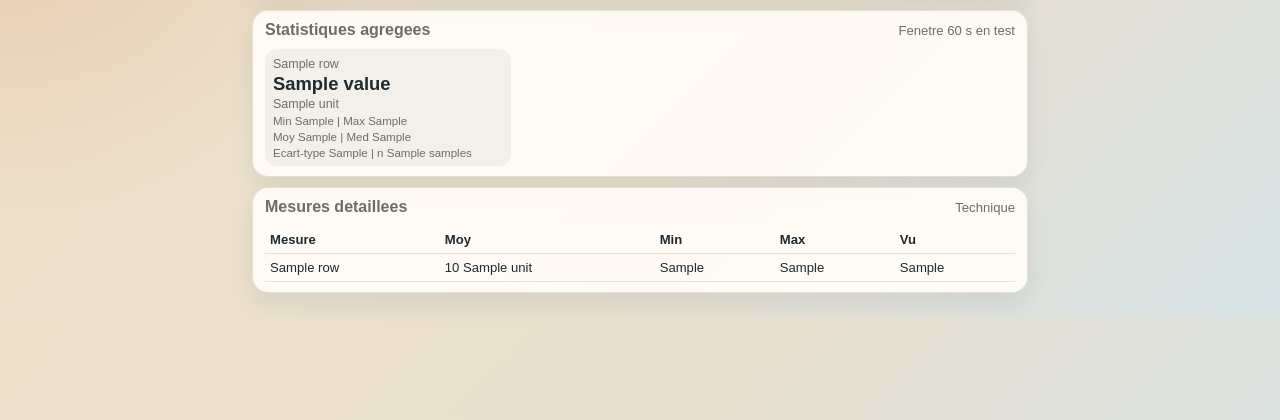
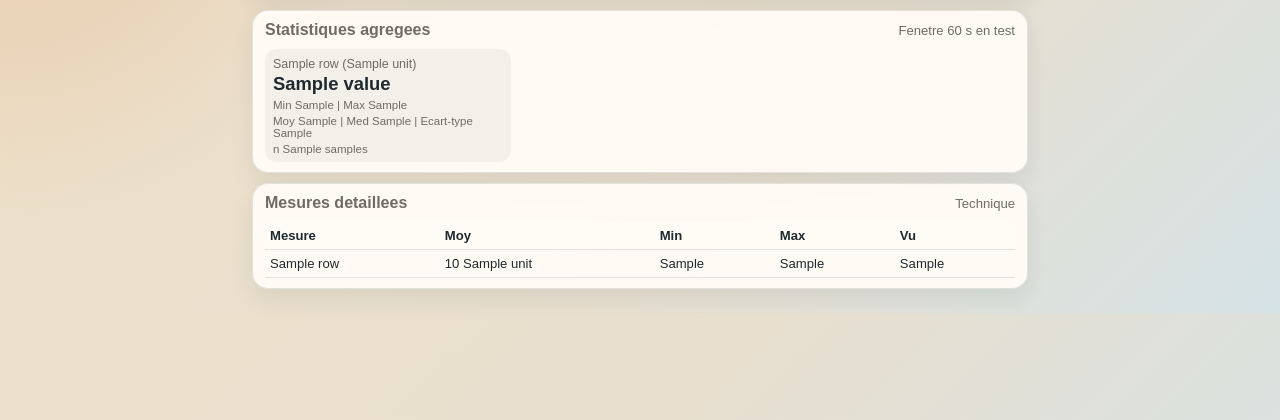
Before and after one commit to jgrelet/rpi3-meteo, a FastAPI app: template app/templates/reduced_data.html in a window 1280 px wide. Shown: the part 150-570 px from the top of the page. Run offline with FastAPI, Linux system fonts and the light colour scheme; the template is opened without the code that fills it: most values are stand-ins (such as "Sample title", 1, 10 or a date in 2020).

Commit message:
stat optimization panel

```diff
--- a/app/main.py
+++ b/app/main.py
@@ -31,10 +31,10 @@ PAGE_LABELS = {
     "forecast-days": "4 jours",
 }
 PRIMARY_REDUCED_METRICS = {
-    "temperature_c": ("Temperature", "C"),
+    "gas_kohms": ("Gaz", "kOhms"),
     "humidity_pct": ("Humidite", "%"),
     "pressure_hpa": ("Pression", "hPa"),
-    "gas_kohms": ("Gaz", "kOhms"),
+    "temperature_c": ("Temperature", "C"),
     "wind_speed_kmh": ("Vent", "km/h"),
     "wind_dir_deg": ("Direction", "deg"),
     "rain_mm_total": ("Pluie", "mm"),
@@ -65,10 +65,10 @@ def metric_cards_from_payload(payload_json: str | None) -> List[Dict[str, str]]:
         return []
     payload = json.loads(payload_json)
     keys = [
-        ("temperature_c", "Temperature", "C"),
+        ("gas_kohms", "Gaz", "kOhms"),
         ("humidity_pct", "Humidite", "%"),
         ("pressure_hpa", "Pression", "hPa"),
-        ("gas_kohms", "Gaz", "kOhms"),
+        ("temperature_c", "Temperature", "C"),
         ("wind_speed_kmh", "Vent", "km/h"),
         ("wind_dir_cardinal", "Direction", ""),
         ("rain_mm_total", "Pluie", "mm"),
--- a/app/templates/reduced_data.html
+++ b/app/templates/reduced_data.html
@@ -30,12 +30,11 @@
             <div class="metrics metrics-reduced">
                 {% for row in primary_stats %}
                 <div class="metric-box metric-box-large">
-                    <span class="metric-label">{{ row.label }}</span>
+                    <span class="metric-label">{{ row.label }}{% if row.unit %} ({{ row.unit }}){% endif %}</span>
                     <strong>{{ row.value }}</strong>
-                    <span class="metric-unit">{{ row.unit }}</span>
                     <span class="metric-meta">Min {{ row.min_value }} | Max {{ row.max_value }}</span>
-                    <span class="metric-meta">Moy {{ row.mean_value }} | Med {{ row.median_value }}</span>
-                    <span class="metric-meta">Ecart-type {{ row.stddev_value }} | n {{ row.samples }}</span>
+                    <span class="metric-meta">Moy {{ row.mean_value }} | Med {{ row.median_value }} | Ecart-type {{ row.stddev_value }}</span>
+                    <span class="metric-meta">n {{ row.samples }}</span>
                 </div>
                 {% endfor %}
             </div>
```
